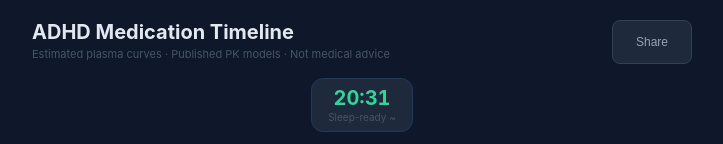
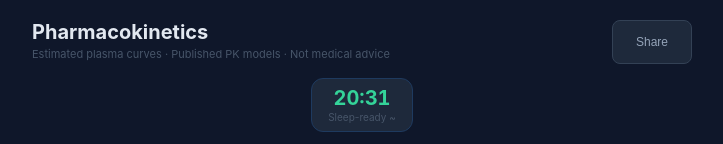
Before and after one commit to citystomper/citystomper.github.io, a React (Vite) app: page / in a window 1280 px wide. Shown: the top 144 px of the page, without its empty margins (278-1001 px from the left). Built offline with nearby package versions, Linux system fonts and the light colour scheme.

Commit message:
Update App.jsx
Changed Title from ADHD Medication Timeline to Pharmacokinetics

```diff
--- a/src/App.jsx
+++ b/src/App.jsx
@@ -351,7 +351,7 @@ export default function App() {
       {/* Header */}
       <div style={{display:"flex",justifyContent:"space-between",alignItems:"flex-start",marginBottom:14}}>
         <div>
-          <h1 style={{margin:0,fontSize:mobile?17:20,fontWeight:700}}>ADHD Medication Timeline</h1>
+          <h1 style={{margin:0,fontSize:mobile?17:20,fontWeight:700}}>Pharmacokinetics</h1>
           <p style={{margin:"3px 0 0",fontSize:11,color:"#475569"}}>Estimated plasma curves · Published PK models · Not medical advice</p>
         </div>
         <button onClick={shareURL} style={{background:copied?"#059669":"#1e293b",border:"1px solid #334155",borderRadius:8,color:copied?"#fff":"#94a3b8",padding:"8px 12px",fontSize:12,cursor:"pointer",flexShrink:0,marginLeft:8,minHeight:44,minWidth:80,transition:"background .2s,color .2s"}}>
```
